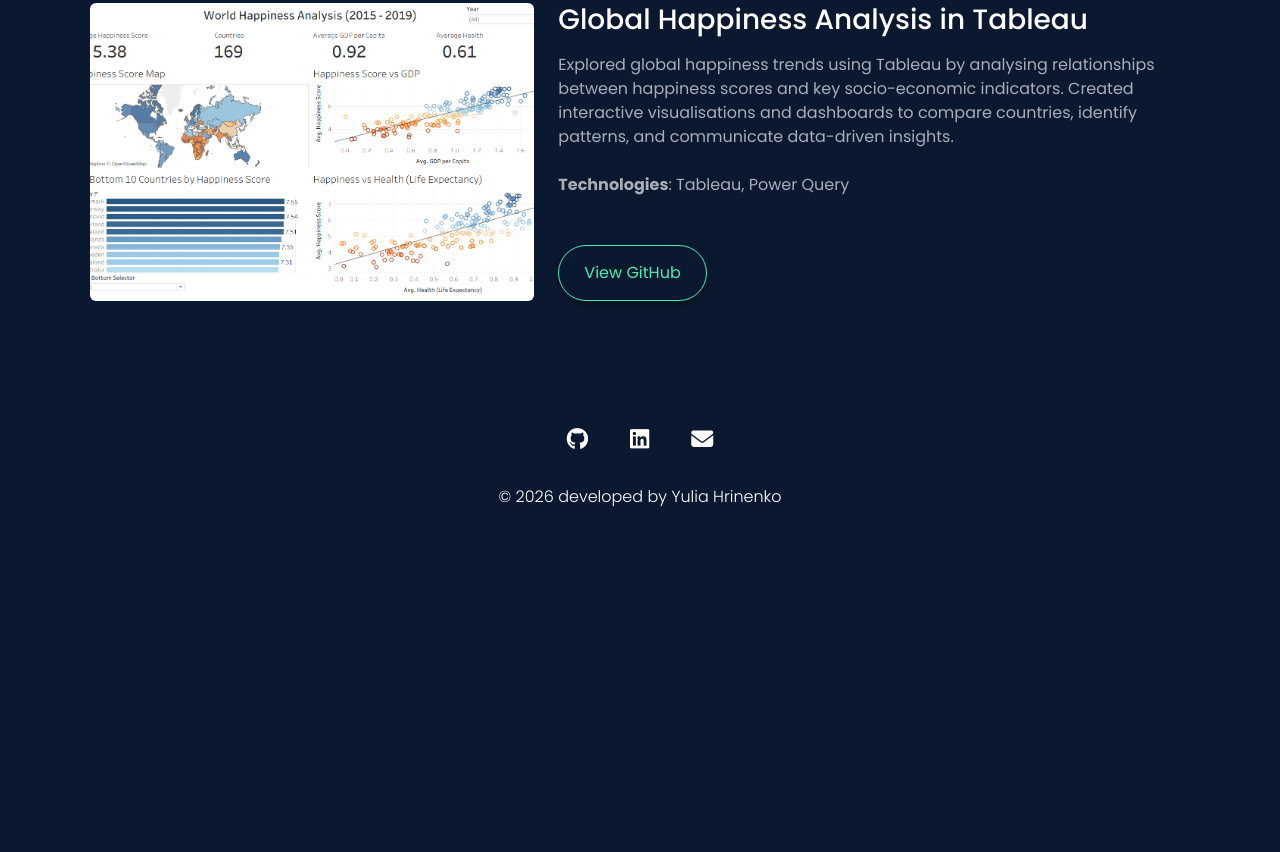
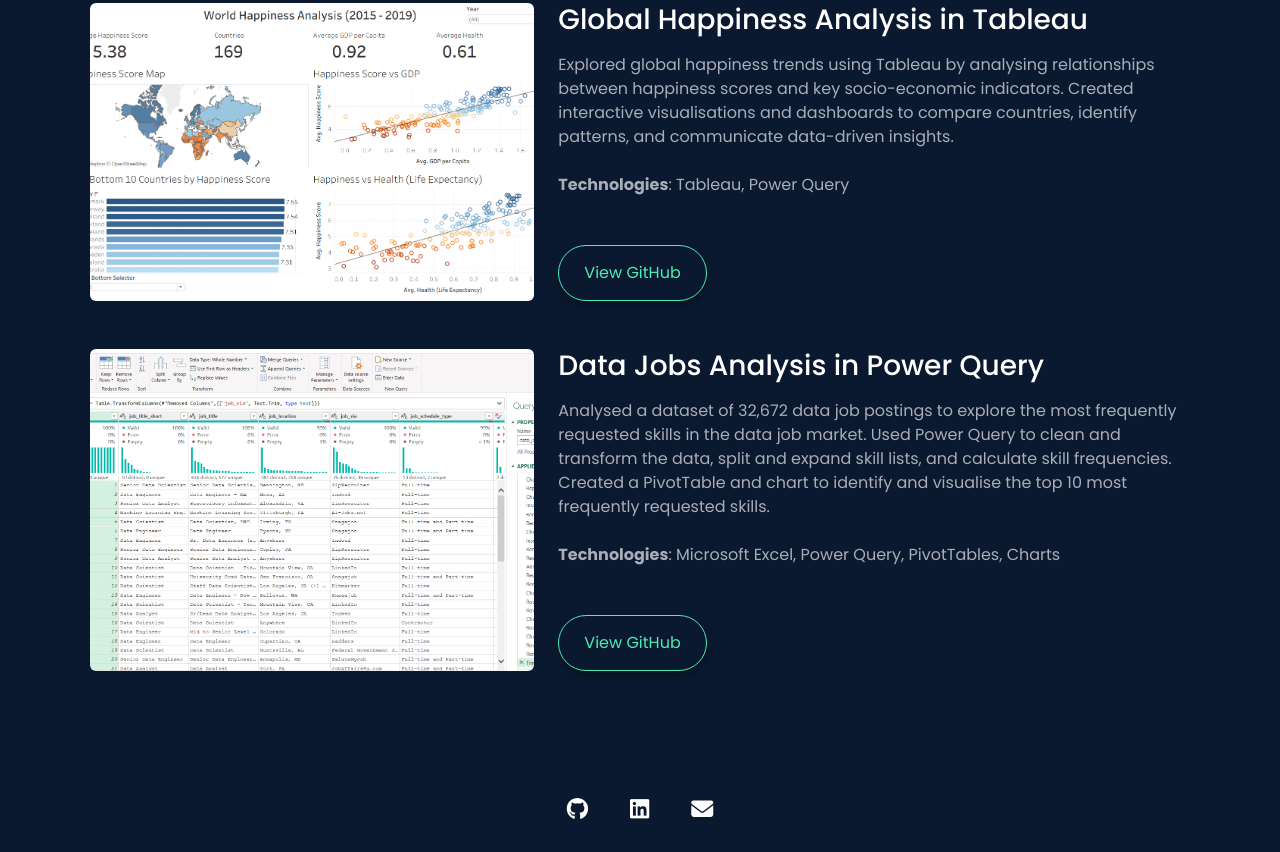
Before and after one commit to YuliaGrinenko/portfolio, a plain HTML site: page work.html in a window 1280 px wide. Shown: the part 1667-2519 px from the top of the page. Before the commit the page ends 2224 px from the top, so only its background shows below. Drawn offline with nearby package versions, Linux system fonts and the light colour scheme; a web font is replaced by a local one.

Commit message:
Power query project added

```diff
--- a/work.html
+++ b/work.html
@@ -210,8 +210,8 @@
               interactive dashboards using Pivot Tables and charts to support
               business insights.
 
-              <br /><br /><strong>Technologies</strong>: Excel, Pivot Tables,
-              charts
+              <br /><br /><strong>Technologies</strong>: Microsoft Excel, Pivot
+              Tables, charts
             </p>
             <div class="d-flex">
               <a
@@ -248,6 +248,39 @@
               <a
                 href="https://github.com/YuliaGrinenko/World-Happiness-Analysis-Dashboard-in-Tableau"
                 title="Tableau project"
+                class="button-projects mt-0"
+                target="_blank"
+                >View GitHub</a
+              >
+            </div>
+          </div>
+        </div>
+        <div class="reveal delay-6 row mb-5">
+          <div class="work-image col-md-5 text-center">
+            <img
+              src="/images/power_query_project.png"
+              class="img-fluid rounded"
+              alt="Power Query Project"
+              target="_blank"
+            />
+          </div>
+          <div class="col-md-7 project-description">
+            <h3 class="mb-3">Data Jobs Analysis in Power Query</h3>
+            <p class="mb-5">
+              Analysed a dataset of 32,672 data job postings to explore the most
+              frequently requested skills in the data job market. Used Power
+              Query to clean and transform the data, split and expand skill
+              lists, and calculate skill frequencies. Created a PivotTable and
+              chart to identify and visualise the top 10 most frequently
+              requested skills.
+
+              <br /><br /><strong>Technologies</strong>: Microsoft Excel, Power
+              Query, PivotTables, Charts
+            </p>
+            <div class="d-flex">
+              <a
+                href="https://github.com/YuliaGrinenko/Power-Query-Data-Jobs-Analysis"
+                title="Power Query project"
                 class="button-projects mt-0"
                 target="_blank"
                 >View GitHub</a
```
Also changed, not shown: images/power_query_project.png (added).
